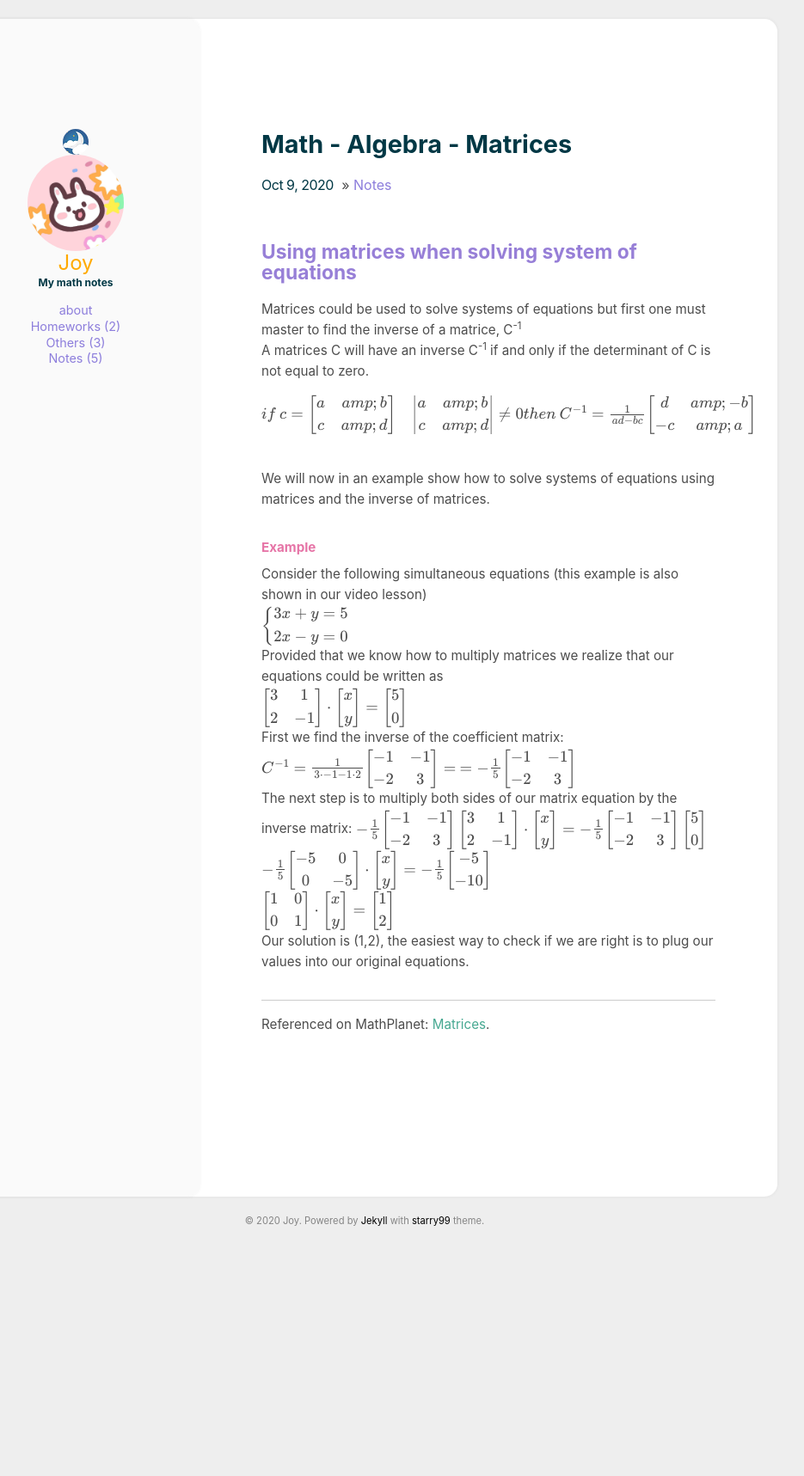
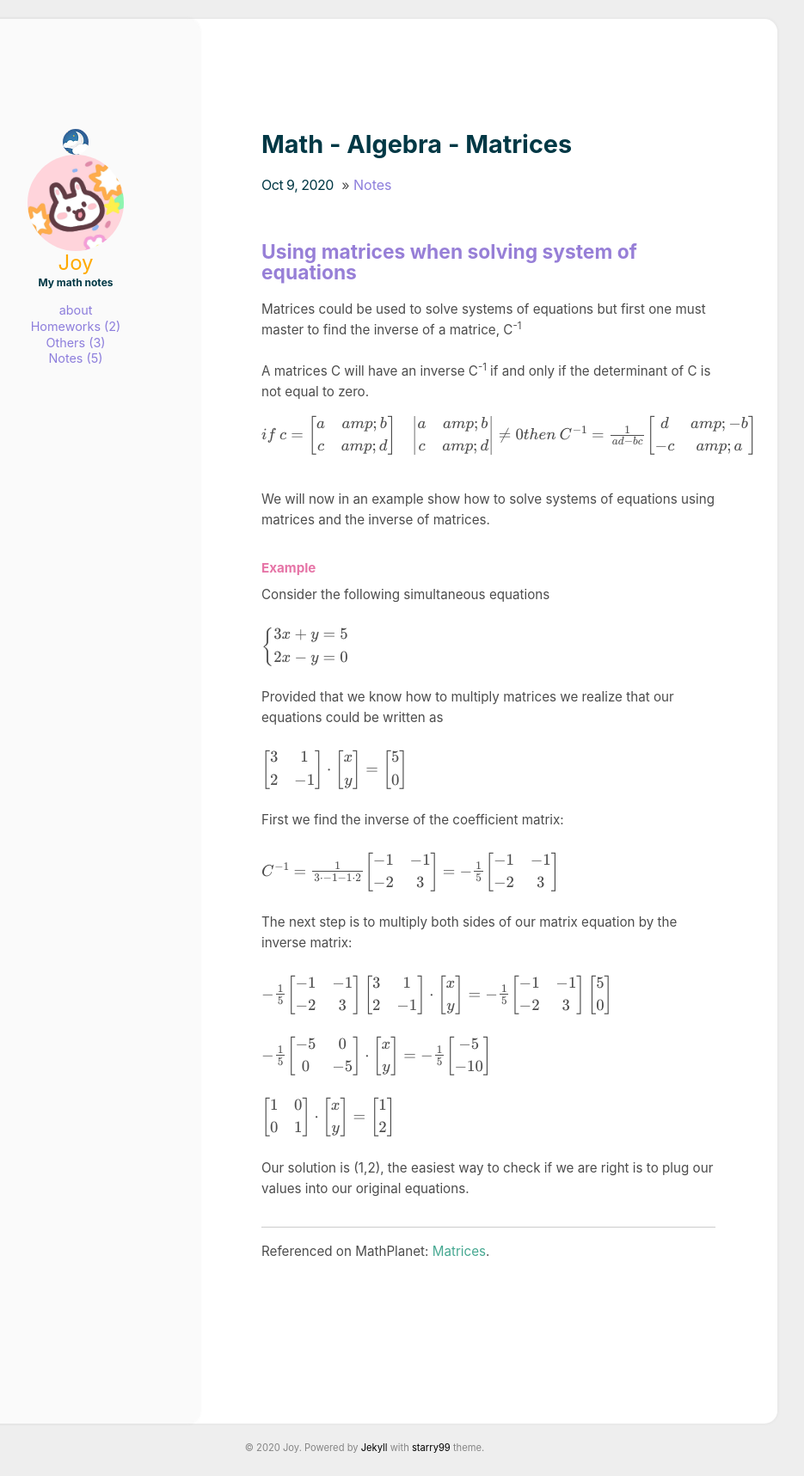
Before and after one commit to Joy3Luo/Joy3luo.github.io, a Jekyll site: the page built from _posts/2020-10-09-Matrices.md, in a window 1280 px wide. Shown: the whole page at 86% size, without its empty margins (216-1151 px from the left). Built offline with Jekyll 4.4.1, drawn with Linux system fonts in a browser that asks for light colours; formulas are drawn with MathJax 3; before the commit the page ends 1453 px from its top, so only the background shows below that.

Commit message:
Update 2020-10-09-Matrices.md

```diff
--- a/_posts/2020-10-09-Matrices.md
+++ b/_posts/2020-10-09-Matrices.md
@@ -20,8 +20,8 @@ MathJax.Hub.Queue(function() {
 
 
 ## <font color= 977FD7> Using matrices when solving system of equations</font>
-Matrices could be used to solve systems of equations but first one must master to find the inverse of a matrice, C<sup>-1</sup> <br/>
-A matrices C will have an inverse C<sup>-1</sup> if and only if the determinant of C is not equal to zero.<br/>
+Matrices could be used to solve systems of equations but first one must master to find the inverse of a matrice, C<sup>-1</sup> <br/><br/>
+A matrices C will have an inverse C<sup>-1</sup> if and only if the determinant of C is not equal to zero.
 
 $$if\: c=\begin{bmatrix} a &amp; b\\ c &amp; d \end{bmatrix} \; \; \; \begin{vmatrix} a &amp; b\\ c &amp; d \end{vmatrix}\neq 0\\ \\ \\ then\: C^{-1}=\frac{1}{ad-bc}\begin{bmatrix} d &amp; -b\\ -c &amp; a \end{bmatrix}$$<br/>
 
@@ -29,17 +29,17 @@ We will now in an example show how to solve systems of equations using matrices
 
 
 #### <font color= E675A7> Example</font>
-Consider the following simultaneous equations (this example is also shown in our video lesson)<br/>
-$$\left\{\begin{matrix} 3x+y=5\\ 2x-y=0\\ \end{matrix}\right.$$<br/>
-Provided that we know how to multiply matrices we realize that our equations could be written as<br/>
-$$\begin{bmatrix} 3 & 1\\ 2 & -1 \end{bmatrix}\cdot \begin{bmatrix} x\\ y\\ \end{bmatrix}=\begin{bmatrix} 5\\ 0 \end{bmatrix}$$<br/>
-First we find the inverse of the coefficient matrix:
-$$C^{-1}=\frac{1}{3\cdot -1-1\cdot 2}\begin{bmatrix} -1 & -1\\ -2& 3 \end{bmatrix}=$$
-$$=-\frac{1}{5}\begin{bmatrix} -1 & -1\\ -2& 3 \end{bmatrix}$$<br/>
-The next step is to multiply both sides of our matrix equation by the inverse matrix:
-$$-\frac{1}{5}\begin{bmatrix} -1 & -1\\ -2& 3 \end{bmatrix} \begin{bmatrix} 3 & 1\\ 2 & -1 \end{bmatrix}\cdot \begin{bmatrix} x\\ y\\ \end{bmatrix}= -\frac{1}{5}\begin{bmatrix} -1 & -1\\ -2& 3 \end{bmatrix} \begin{bmatrix} 5\\ 0 \end{bmatrix}$$<br/>
-$$-\frac{1}{5}\begin{bmatrix} -5 & 0\\ 0 & -5 \end{bmatrix}\cdot \begin{bmatrix} x\\ y \end{bmatrix}=-\frac{1}{5}\begin{bmatrix} -5\\ -10 \end{bmatrix}$$<br/>
-$$\begin{bmatrix} 1 & 0\\ 0 & 1 \end{bmatrix}\cdot \begin{bmatrix} x\\ y \end{bmatrix}=\begin{bmatrix} 1\\ 2 \end{bmatrix}$$<br/>
+Consider the following simultaneous equations<br/><br/>
+$$\left\{\begin{matrix} 3x+y=5\\ 2x-y=0\\ \end{matrix}\right.$$<br/><br/>
+Provided that we know how to multiply matrices we realize that our equations could be written as<br/><br/>
+$$\begin{bmatrix} 3 & 1\\ 2 & -1 \end{bmatrix}\cdot \begin{bmatrix} x\\ y\\ \end{bmatrix}=\begin{bmatrix} 5\\ 0 \end{bmatrix}$$<br/><br/>
+First we find the inverse of the coefficient matrix:<br/><br/>
+$$C^{-1}=\frac{1}{3\cdot -1-1\cdot 2}\begin{bmatrix} -1 & -1\\ -2& 3 \end{bmatrix}$$
+$$=-\frac{1}{5}\begin{bmatrix} -1 & -1\\ -2& 3 \end{bmatrix}$$<br/><br/>
+The next step is to multiply both sides of our matrix equation by the inverse matrix:<br/><br/>
+$$-\frac{1}{5}\begin{bmatrix} -1 & -1\\ -2& 3 \end{bmatrix} \begin{bmatrix} 3 & 1\\ 2 & -1 \end{bmatrix}\cdot \begin{bmatrix} x\\ y\\ \end{bmatrix}= -\frac{1}{5}\begin{bmatrix} -1 & -1\\ -2& 3 \end{bmatrix} \begin{bmatrix} 5\\ 0 \end{bmatrix}$$<br/><br/>
+$$-\frac{1}{5}\begin{bmatrix} -5 & 0\\ 0 & -5 \end{bmatrix}\cdot \begin{bmatrix} x\\ y \end{bmatrix}=-\frac{1}{5}\begin{bmatrix} -5\\ -10 \end{bmatrix}$$<br/><br/>
+$$\begin{bmatrix} 1 & 0\\ 0 & 1 \end{bmatrix}\cdot \begin{bmatrix} x\\ y \end{bmatrix}=\begin{bmatrix} 1\\ 2 \end{bmatrix}$$<br/><br/>
 Our solution is (1,2), the easiest way to check if we are right is to plug our values into our original equations.
 
 
```
